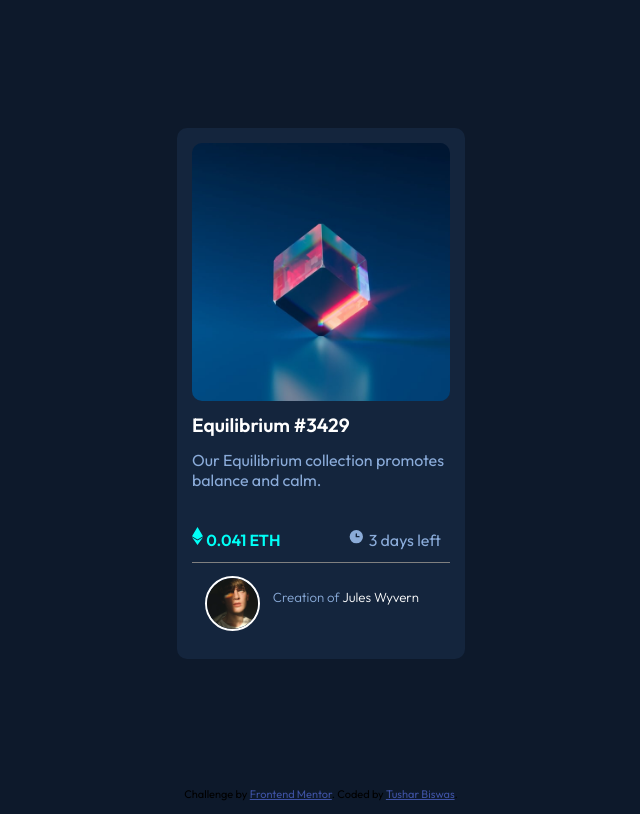
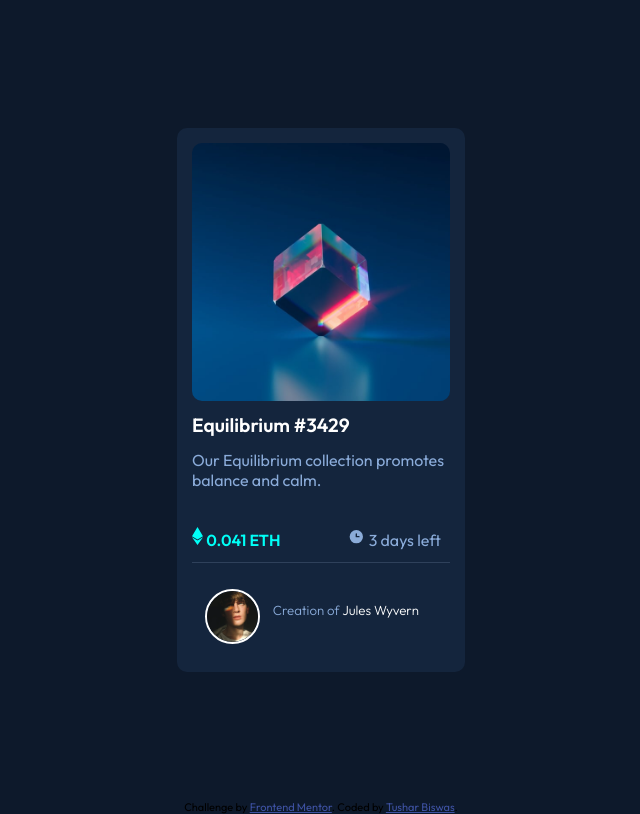
Before and after one commit to itush/nft-preview-card-component-main, a plain HTML site: page nft-preview-card-component-main/index.html in a window 1280 px wide. Shown: the whole page, without its empty margins (319-959 px from the left). Drawn offline with Linux system fonts and the light colour scheme.

Commit message:
hr tag removed

```diff
--- a/nft-preview-card-component-main/index.html
+++ b/nft-preview-card-component-main/index.html
@@ -25,7 +25,7 @@
   <p id="p1">Our Equilibrium collection promotes balance and calm.</p>
   <p id="p2">
   <img id="ethicon" src="./images/icon-ethereum.svg" alt="">
-  <strong>0.041 ETH</strong> <img id="clkimg" src="./images/icon-clock.svg" alt=""> <span>3 days left</span></p> <hr noshade="noshade" size="1">
+  <strong>0.041 ETH</strong> <img id="clkimg" src="./images/icon-clock.svg" alt=""> <span>3 days left</span></p>
   <div class="btmdiv">
   <img id="avtrimg" src="./images/image-avatar.png" alt="">
   <h5 id="cred">Creation of</h5><h5 id="auth"> Jules Wyvern</h5>
--- a/nft-preview-card-component-main/style.css
+++ b/nft-preview-card-component-main/style.css
@@ -62,12 +62,16 @@ p{  color:var(--Soft-blue);
    }
 #p2{
     color: var(--Cyan);
+    border-bottom: 1px solid var(--line);
+    padding-bottom: 5%;
 }
 #clkimg{ padding-left: 25%;
          margin-top: 10%;   }
 span{ color: var(--Soft-blue);}
 .btmdiv{
     display: flex;}
+    hr{border-style: inset;
+    border-width: thin;}
 #avtrimg{max-width: 55px;
     border: 2px solid var(--white);
     border-radius: 50%;
```
